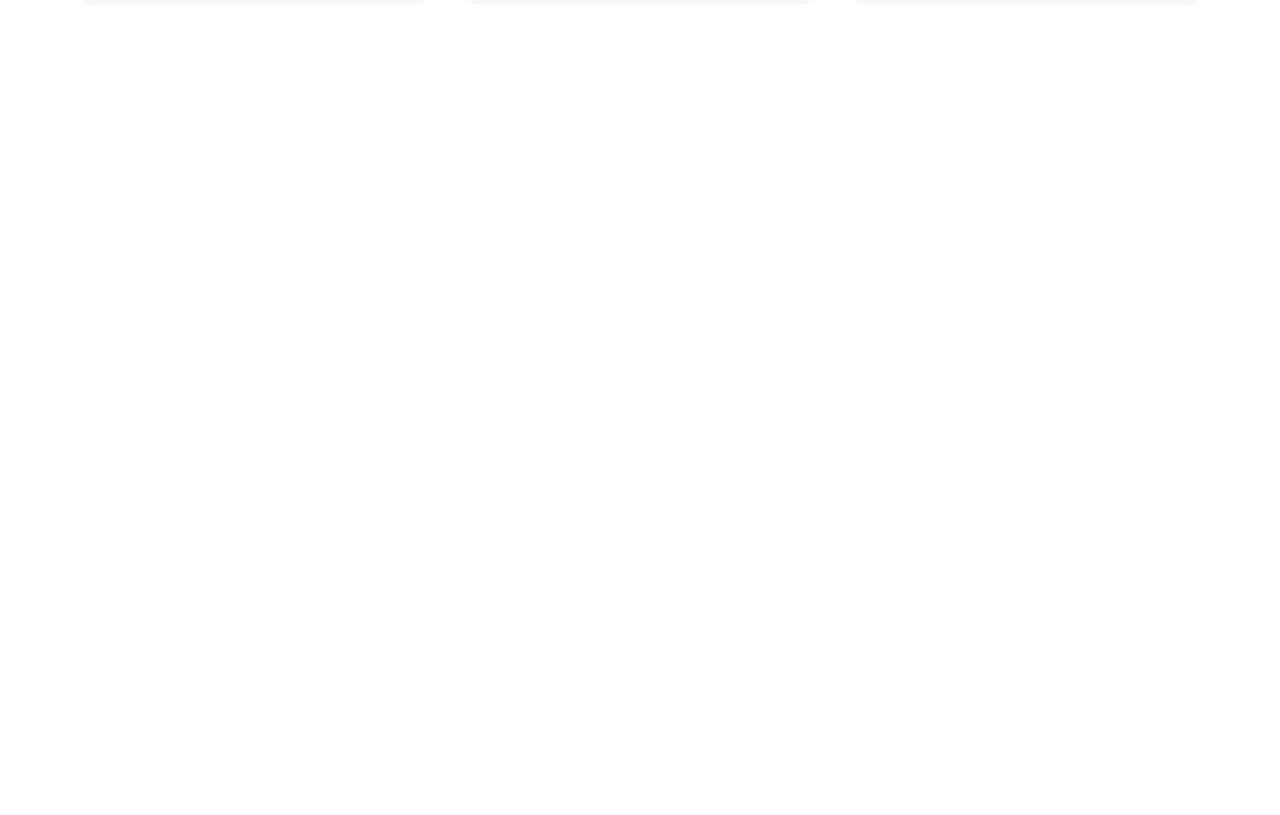
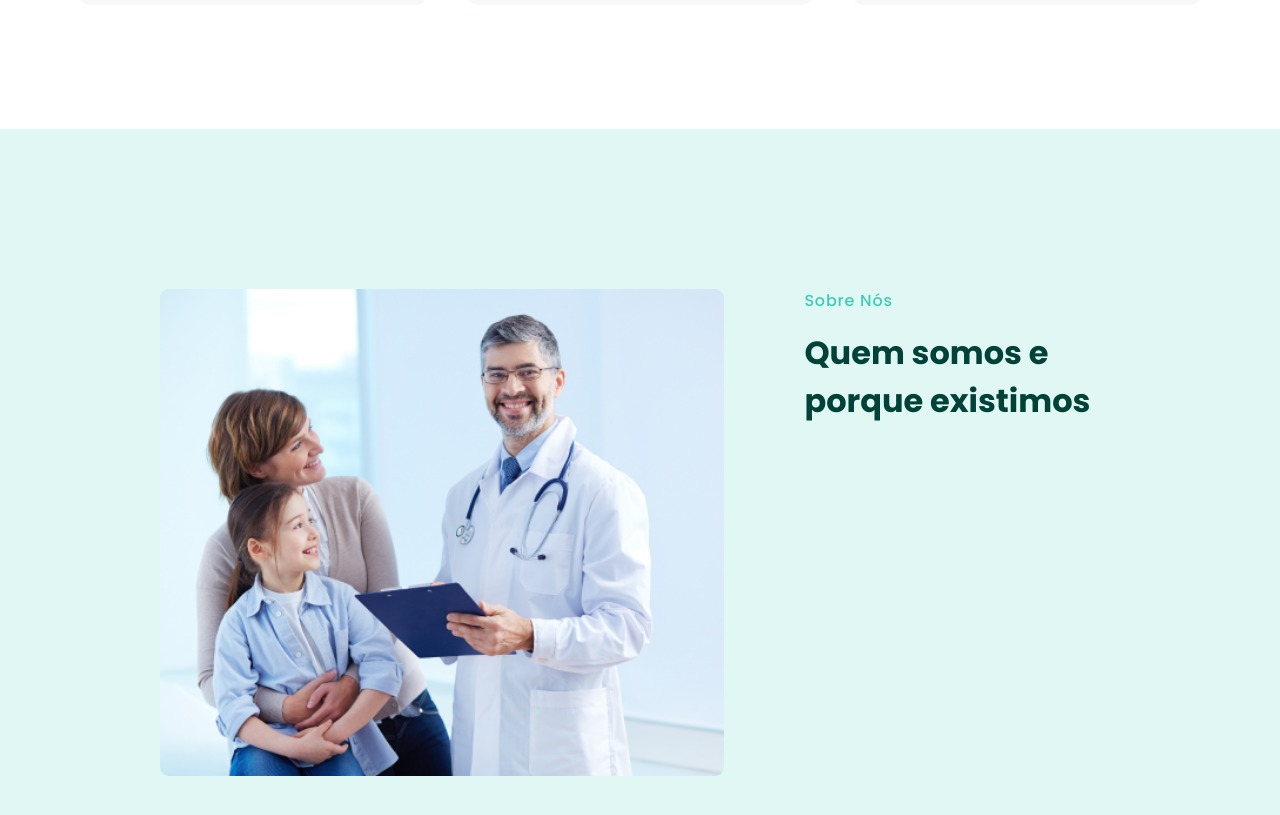
Before and after one commit to Achette/Na_Consulta_NEXT, a Next.js app: page / in a window 1280 px wide. Shown: the part 780-1595 px from the top of the page. Before the commit the page ends 909 px from the top, so only its background shows below. Built offline with nearby package versions, Linux system fonts and the light colour scheme.

Commit message:
feat(TASK-0014): importa componente About Section

```diff
--- a/src/pages/index.tsx
+++ b/src/pages/index.tsx
@@ -2,6 +2,7 @@
 import { Header } from 'src/components/Header'
 import { MainContainer } from './styles'
 import { ServiceCardSection } from 'src/components/CardsGrid'
+import { AboutSection } from 'src/components/About'
 
 export default function Home() {
   return (
@@ -15,6 +16,7 @@
       <MainContainer>
         <Header />
         <ServiceCardSection />
+        <AboutSection />
       </MainContainer>
     </div>
   )
```
